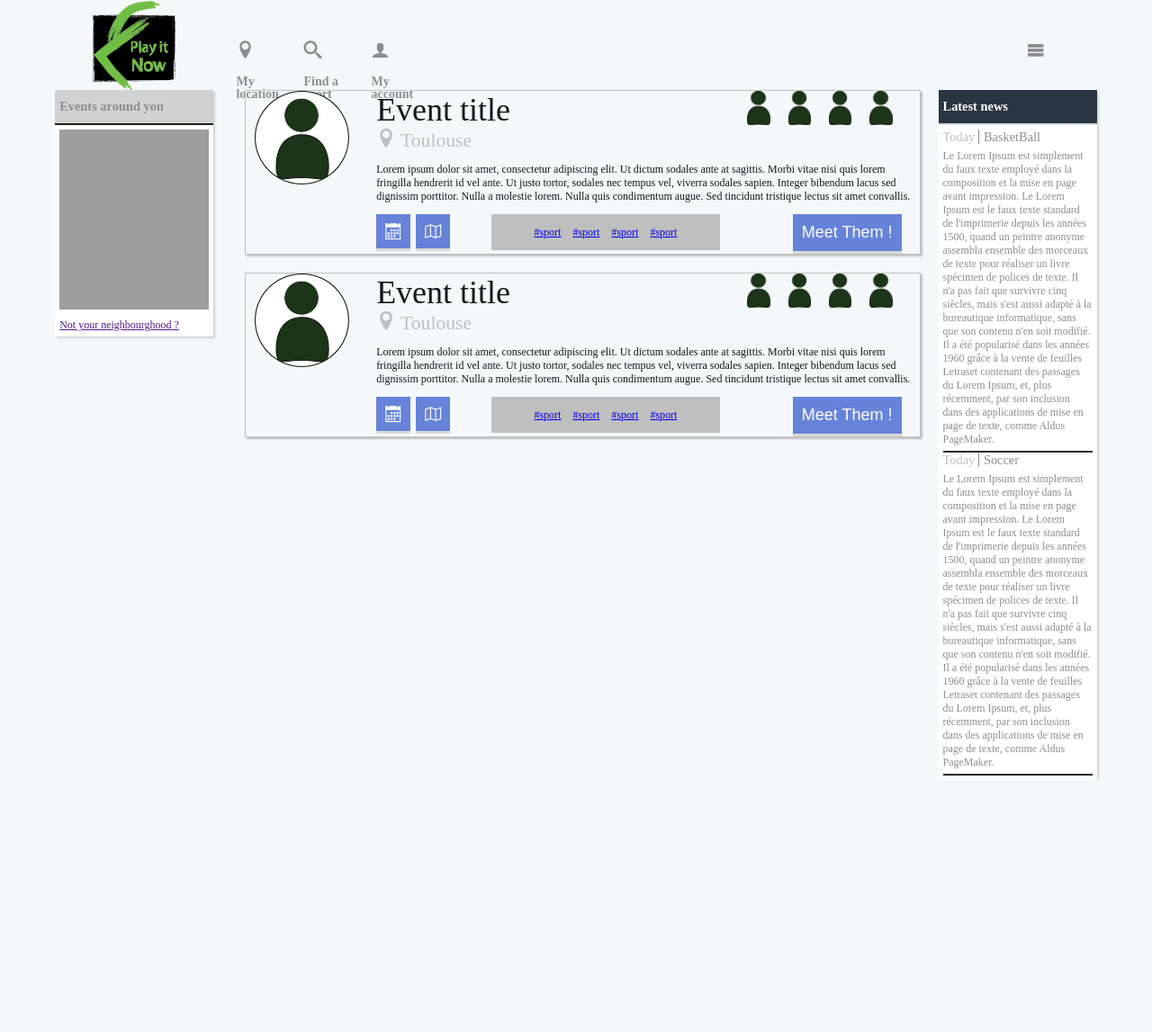
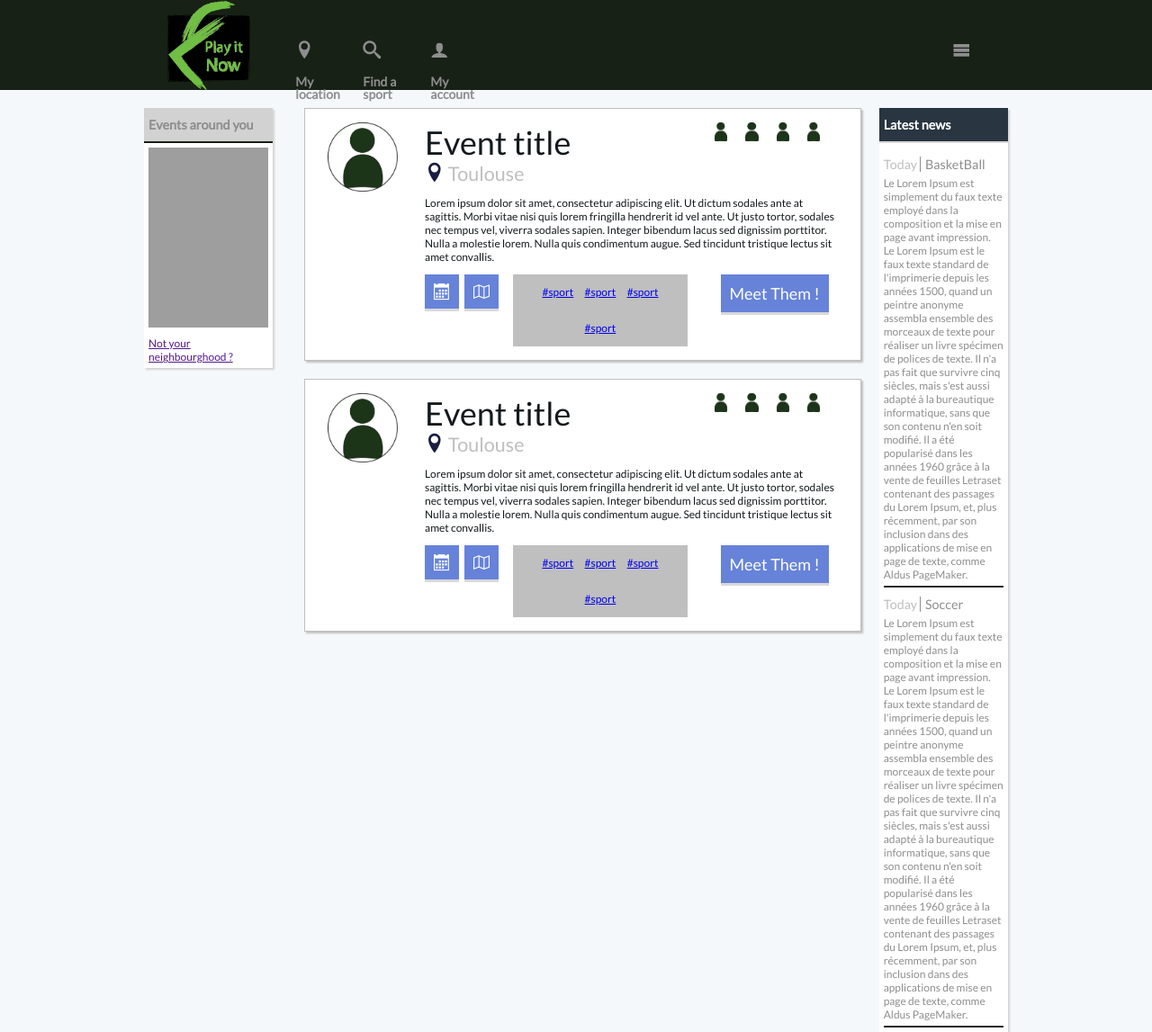
Before and after one commit to esgiprojetninja/PlayNow, a PHP site: page / in a window 1280 px wide. Shown: the whole page at 90% size. Before the commit the page ends 867 px from the top, so only its background shows below. Run offline with PHP 8.4, Linux system fonts and the light colour scheme; some libraries are stand-ins or nearby versions; some web fonts are replaced; grey boxes are pictures that could not be loaded.

Commit message:
fix master

```diff
--- a/web/css/global.css
+++ b/web/css/global.css
@@ -1,19 +1,13 @@
 * {
-<<<<<<< HEAD
     font-family: lato;
-=======
     font-family: Lato;
     font-weight: 400;
->>>>>>> aacc8f52c84497b50e329842ac2bb2910187cf06
 }
 
 body {
     font-size: 12px;
-<<<<<<< HEAD
-=======
     color: #1A1C40;
     background-color: #f5f8fa;
->>>>>>> aacc8f52c84497b50e329842ac2bb2910187cf06
 }
 
 /********************
@@ -56,9 +50,6 @@ body {
     display: block;
 }
 
-<<<<<<< HEAD
-/*********************
-    -- BUTTONS --
 *********************/
 
 .btn {
@@ -85,14 +76,11 @@ body {
     background-color: #3AFA06;
 }
 
-=======
->>>>>>> aacc8f52c84497b50e329842ac2bb2910187cf06
 /**********************
     -- HEADER --
 **********************/
 
 header {
-<<<<<<< HEAD
     background-color: #182115;
     color: #FFFFFF;
     margin-bottom: 20px;
@@ -108,7 +96,6 @@ header .header-separator {
     margin-top: 10px;
     padding-left: 30px;
     border-left: 3px solid #FFFFFF;
-=======
     background-color: #FFFFFF;
     color: #2A2A2A;
     margin-bottom: 20px;
@@ -124,13 +111,11 @@ header .header-separator {
     margin-top: 10px;
     padding-left: 30px;
     border-left: 3px solid #13191C;
->>>>>>> aacc8f52c84497b50e329842ac2bb2910187cf06
     width: 3px;
     float: left;
 }
 
 header .icon {
-<<<<<<< HEAD
     font-size: 40px;
     padding-top: 30px;
     display: block;
@@ -139,7 +124,6 @@ header .icon {
     float: left;
     color: white;
     text-decoration: none;
-=======
     display: block;
     margin-right: 15px;
     float: left;
@@ -169,49 +153,38 @@ header .icon .text {
     font-size: 14px;
     font-weight: 600;
     margin-top: 19px;
->>>>>>> aacc8f52c84497b50e329842ac2bb2910187cf06
 }
 
 /* DROPDOWNS */
 
 .dropdown {
     position: relative;
-<<<<<<< HEAD
     height: 100px;
-=======
     height: 50px;
 }
 
 .dropdown .dropdown-icon {
     margin-left: 0;
->>>>>>> aacc8f52c84497b50e329842ac2bb2910187cf06
 }
 
 .dropdown .dropdown-menu {
     display: none;
     position: absolute;
-<<<<<<< HEAD
     top: 100px;
     left: 0px;
     right: auto;
     background-color: #182115;
-=======
     top: 50px;
     left: 0px;
     right: auto;
     background-color: #FFFFFF;
->>>>>>> aacc8f52c84497b50e329842ac2bb2910187cf06
     list-style: none;
     margin: 0;
     padding: 0;
     text-align: center;
     min-width: 200px;
-<<<<<<< HEAD
-=======
     box-shadow: 2px 2px 2px #2A2A2A;
     border: 1px solid #2A2A2A;
->>>>>>> aacc8f52c84497b50e329842ac2bb2910187cf06
-
 }
 
 .dropdown .dropdown-menu.right {
@@ -235,13 +208,11 @@ header .icon .text {
 }
 
 .dropdown .dropdown-menu li:hover {
-<<<<<<< HEAD
     background-color: #3AFA06;
 }
 
 .dropdown .dropdown-menu li a {
     color: #FFFFFF;
-=======
     background-color: #2A2A2A;
     color: #FFFFFF;
 }
@@ -249,7 +220,6 @@ header .icon .text {
 .dropdown .dropdown-menu li a {
     color: #13191C;
     text-decoration: none;
->>>>>>> aacc8f52c84497b50e329842ac2bb2910187cf06
     font-size: 18px;
 }
 
@@ -260,12 +230,9 @@ header .icon .text {
 article.event {
     border: 1px solid #BFBFBF;
     box-shadow: 2px 2px 2px #BFBFBF;
-<<<<<<< HEAD
     color: #182115;
-=======
     background-color: #FFFFFF;
     color: #13191C;
->>>>>>> aacc8f52c84497b50e329842ac2bb2910187cf06
     padding: 15px;
     margin-left: 15px;
     margin-bottom: 20px;
@@ -288,11 +255,8 @@ article.event .title-box .location {
 }
 
 article.event .title-box .location .icon-location {
-<<<<<<< HEAD
     color: #182115;
-=======
     color: #1A1C40;
->>>>>>> aacc8f52c84497b50e329842ac2bb2910187cf06
 }
 
 article.event .nb-users img {
@@ -321,8 +285,6 @@ article.event .icons-and-tags .tag-box a {
     line-height: 40px;
     padding: 0 5px;
 }
-<<<<<<< HEAD
-=======
 
 /*************************
     -- INDEX NEWS --
@@ -365,4 +327,3 @@ article.event .icons-and-tags .tag-box a {
     width: 100%;
     height: 200px;
 }
->>>>>>> aacc8f52c84497b50e329842ac2bb2910187cf06
--- a/web/css/grid.css
+++ b/web/css/grid.css
@@ -9,12 +9,8 @@ body{
 }
 
 .grid-container{
-<<<<<<< HEAD
     width:92%;
     margin:0 4%;
-=======
-    width:100%;
->>>>>>> aacc8f52c84497b50e329842ac2bb2910187cf06
 }
 
 .grid-container *{
@@ -31,7 +27,6 @@ body{
 [class*='col-'] {
     float:left;
     min-height:1px;
-<<<<<<< HEAD
     width:8.333333333%;
     padding:0 10px;
 }
@@ -56,7 +51,6 @@ body{
     }
 }
 
->>>>>>> aacc8f52c84497b50e329842ac2bb2910187cf06
 .col-xs-0{
     width:0;
 }
@@ -268,17 +262,14 @@ body{
 }
 
 @media (min-width: 992px){
-<<<<<<< HEAD
     .grid-container{
         width:980px;
         margin:0 auto;
     }
-=======
     /*.grid-container{
         width:100%;
         margin:0 auto;
     }*/
->>>>>>> aacc8f52c84497b50e329842ac2bb2910187cf06
 
     .col-md-0{
         width:0;
```
